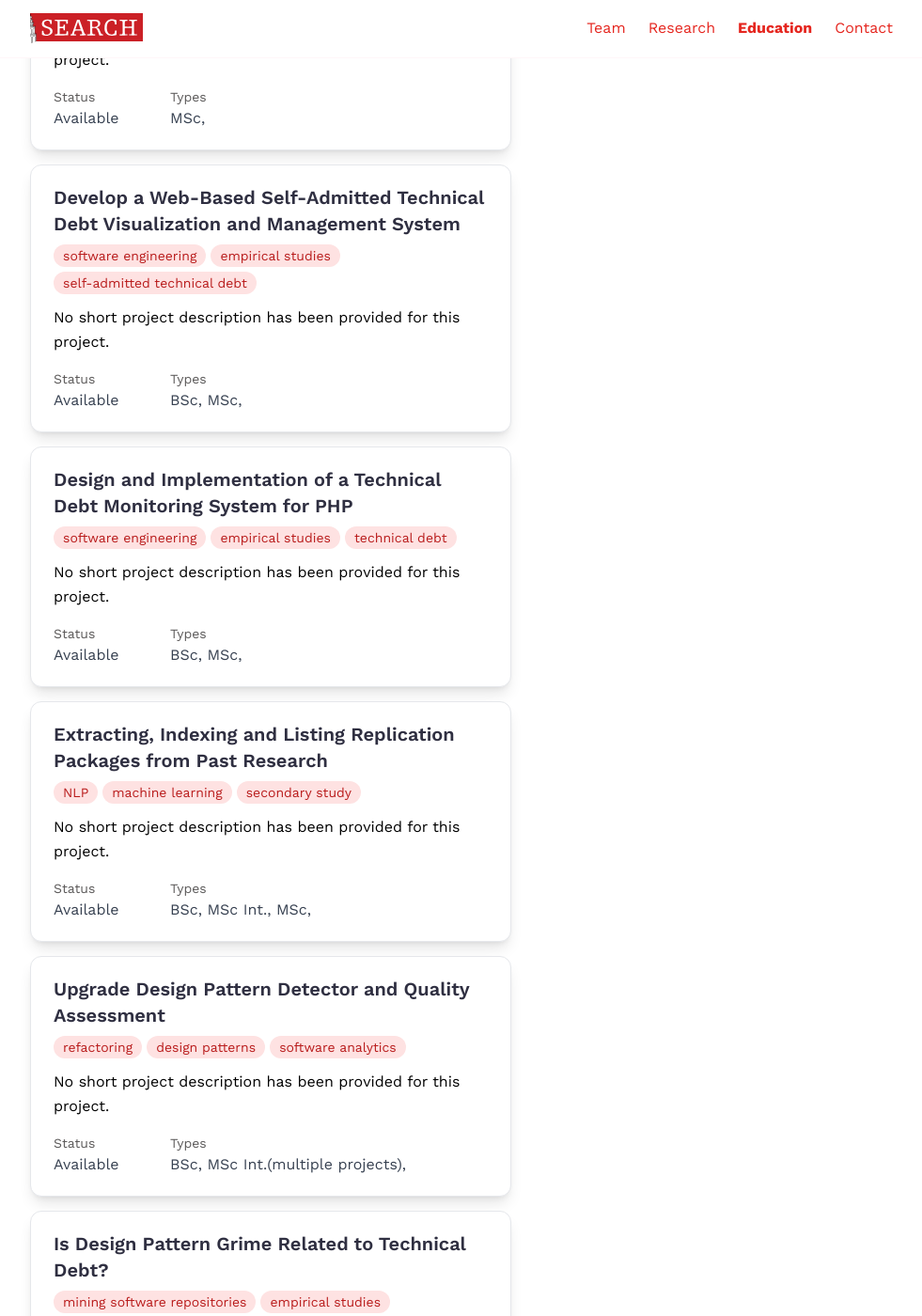
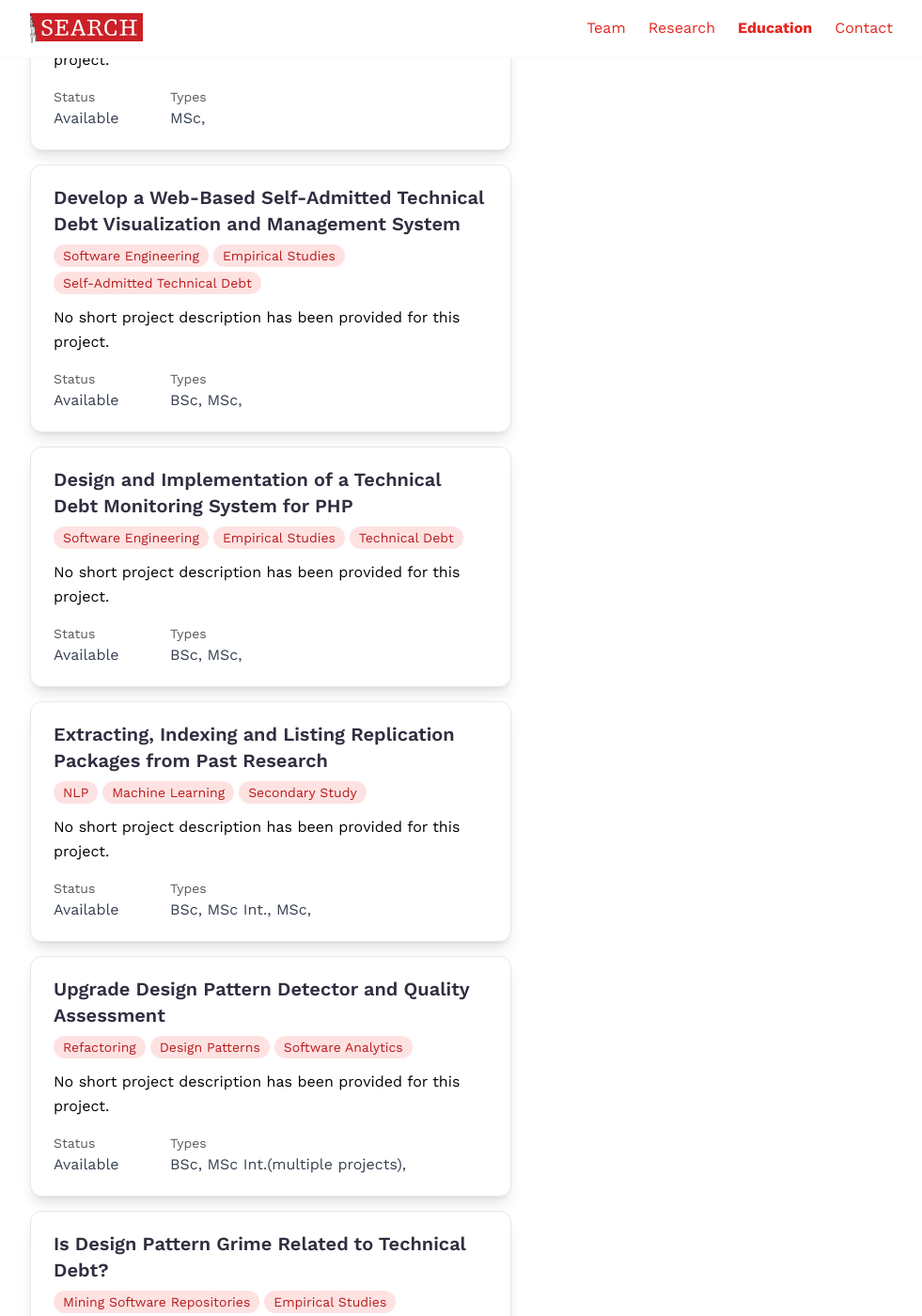
Before and after one commit to search-rug/search-rug.github.io, a Jekyll site: the page built from education.md, in a window 1280 px wide and 1400 px high, scrolled down 1185 px. Shown: the whole window at 94% size, without its empty margins (143-1124 px from the left). Built offline with Jekyll 4.4.1, drawn with Linux system fonts in a browser that asks for light colours; some web fonts are replaced.

Commit message:
add: capitalize project keywords

```diff
--- a/_sass/components/_project-card.scss
+++ b/_sass/components/_project-card.scss
@@ -43,6 +43,10 @@
       padding-bottom: 0.125rem;
       background-color: rgb(254, 226, 226);
       color: rgb(185, 28, 28);
+
+      /*  Enforce capitalized words since user defined keywords are inconsistent.
+          TODO: maybe remove this once CMS is in place? */
+      text-transform: capitalize;
     }
   }
 
```
